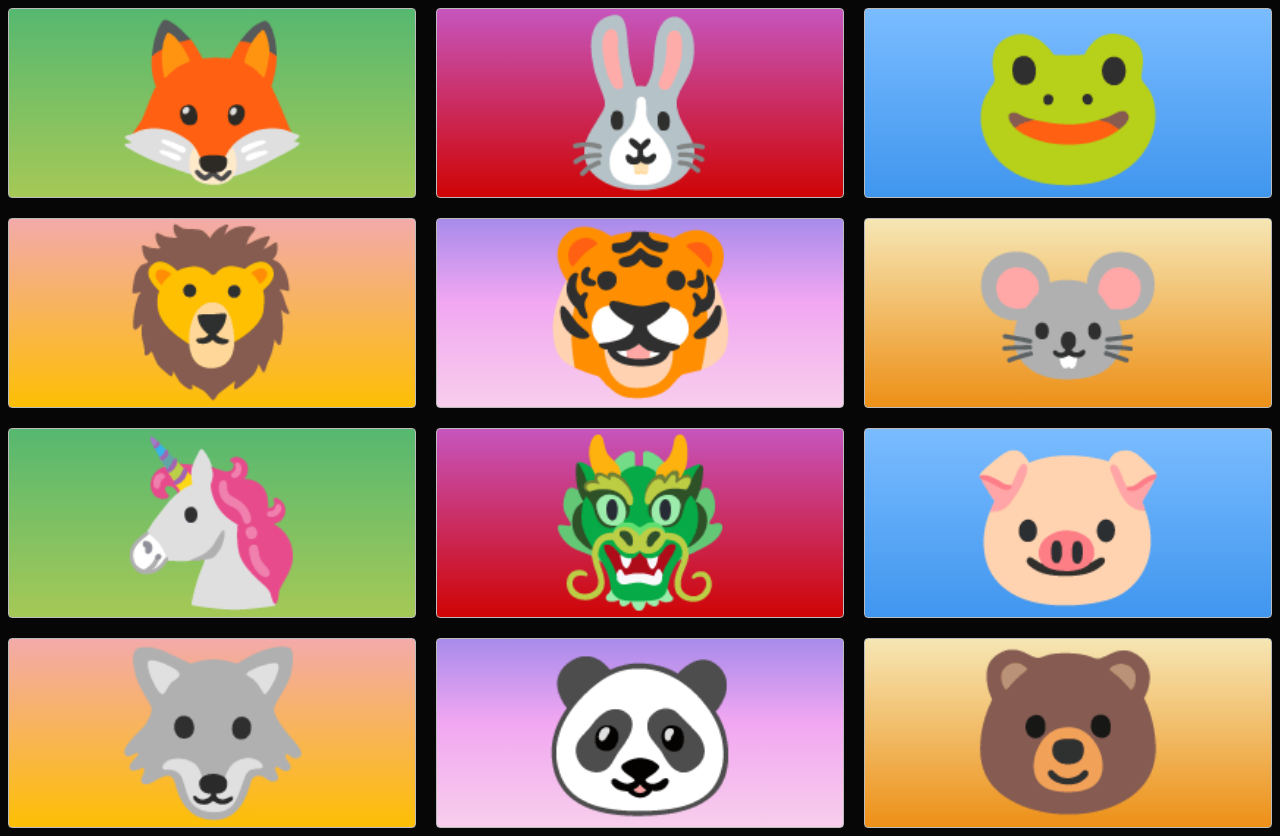
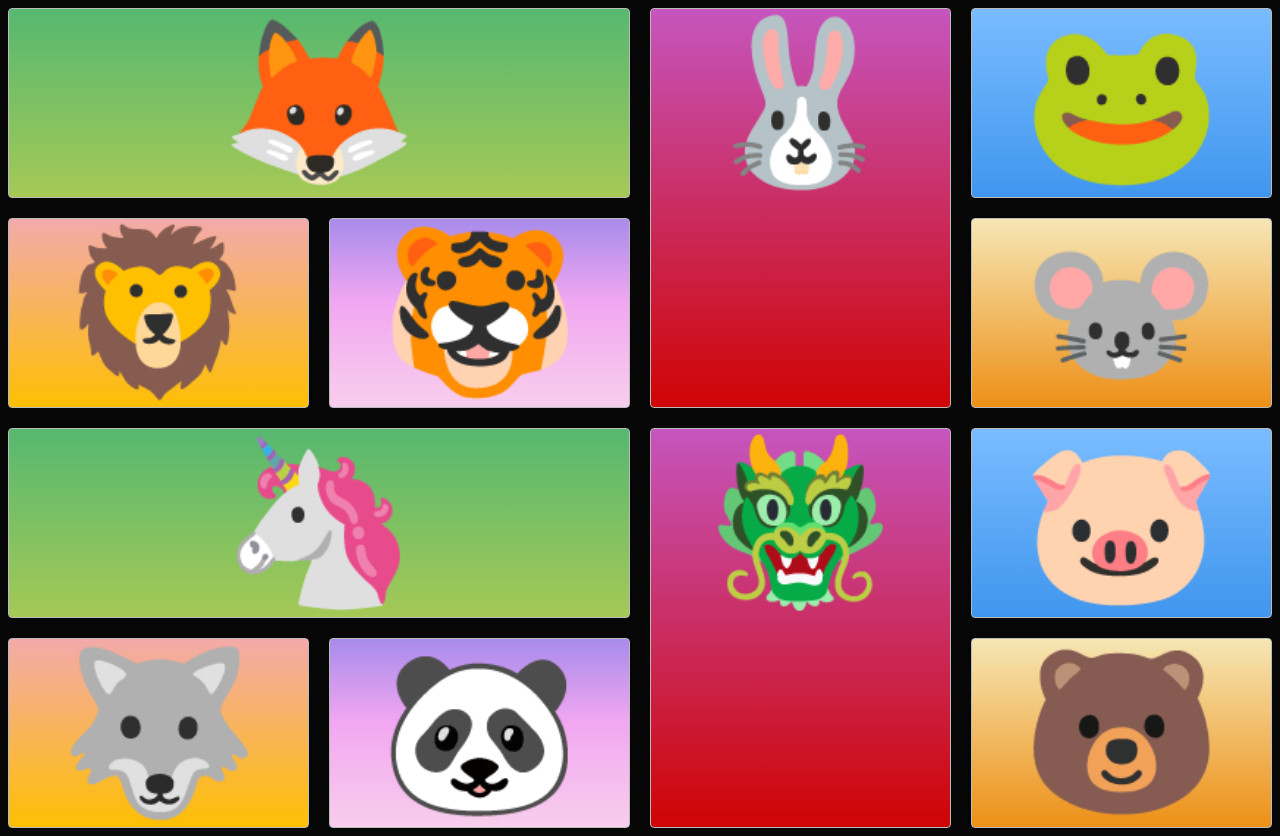
Before and after one commit to zaleuhe/zaleuhe.github.io, a plain HTML site: page CSSGrids/index.html in a window 1280 px wide. Drawn offline with Linux system fonts and the light colour scheme.

Commit message:
Used grids

```diff
--- a/CSSGrids/style.css
+++ b/CSSGrids/style.css
@@ -5,7 +5,8 @@ body {
 .container {
     display: grid;
     grid-gap: 20px;
-    grid-template-columns: 1fr 1fr 1fr;
+    grid-template-columns: repeat(auto-fill, minmax(250px, 1fr));
+    grid-template-rows: 1fr;
 }
 
 .zone {
@@ -37,6 +38,8 @@ body {
     background: -o-linear-gradient(top, #56B870 0%,#a5c956 100%); /* Opera 11.10+ */
     background: -ms-linear-gradient(top, #56B870 0%,#a5c956 100%); /* IE10+ */
     background: linear-gradient(top, #56B870 0%,#a5c956 100%); /* W3C */
+
+    grid-column: span 2;
 }
 
 /***********************************************************************
@@ -50,6 +53,8 @@ body {
     background: -o-linear-gradient(top, #C655BE 0%,#cf0404 100%); /* Opera 11.10+ */
     background: -ms-linear-gradient(top, #C655BE 0%,#cf0404 100%); /* IE10+ */
     background: linear-gradient(top, #C655BE 0%,#cf0404 100%); /* W3C */
+
+    grid-row: span 2;
 }
 
 /***********************************************************************
```
